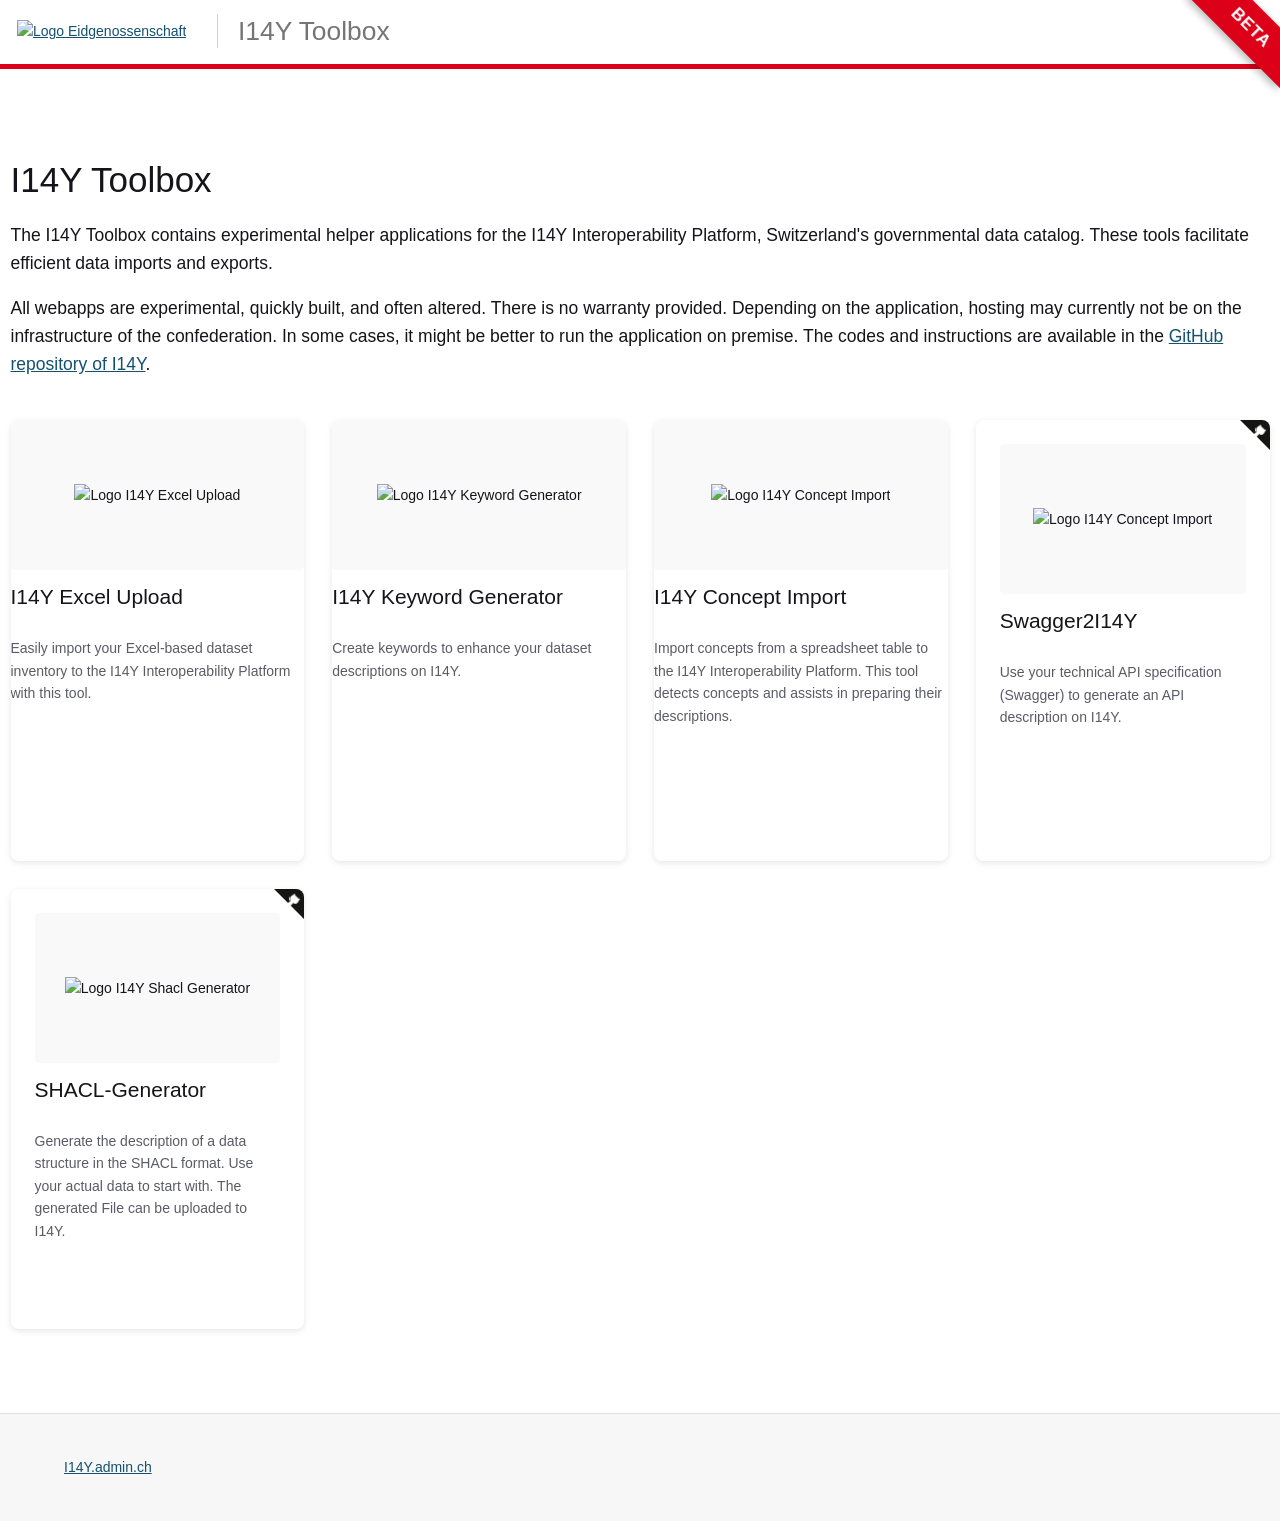
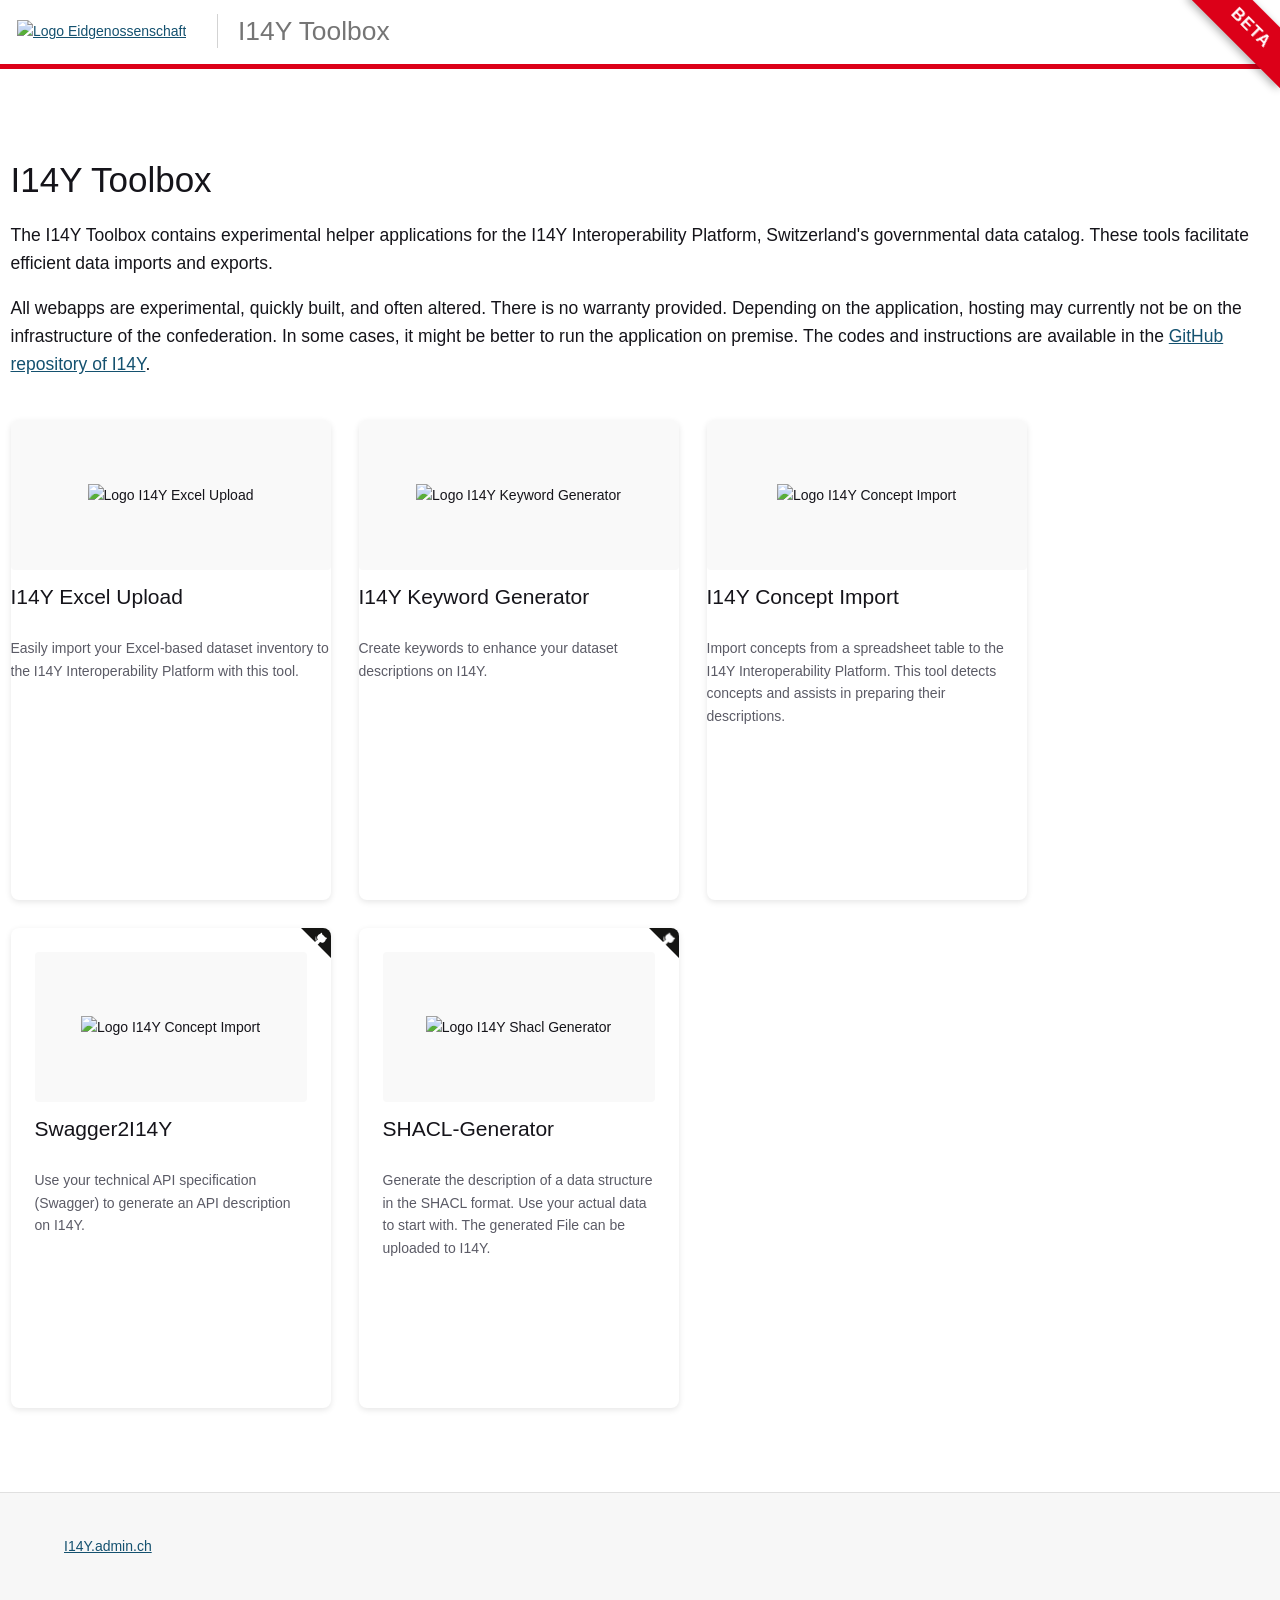

Refinement of filter function

--- a/styles/main.css
+++ b/styles/main.css
@@ -137,9 +137,9 @@ h2 {
 /* API Links (Tool Grid) */
 .api-links {
     display: grid;
-    grid-template-columns: repeat(auto-fit, minmax(250px, 1fr));
+    grid-template-columns: repeat(auto-fill, 320px);
     gap: 2rem;
-    justify-content: center;
+    justify-content: start;
 }
 
 .api-card {
@@ -158,7 +158,7 @@ h2 {
     max-width: 320px;
     width: 100%;
     height: 100%;
-    margin: 0 auto; /* Center cards in their grid cell */
+    margin: 0; /* Align cards to the left */
     aspect-ratio: 2/3; /* Playing card ratio */
 }
 
